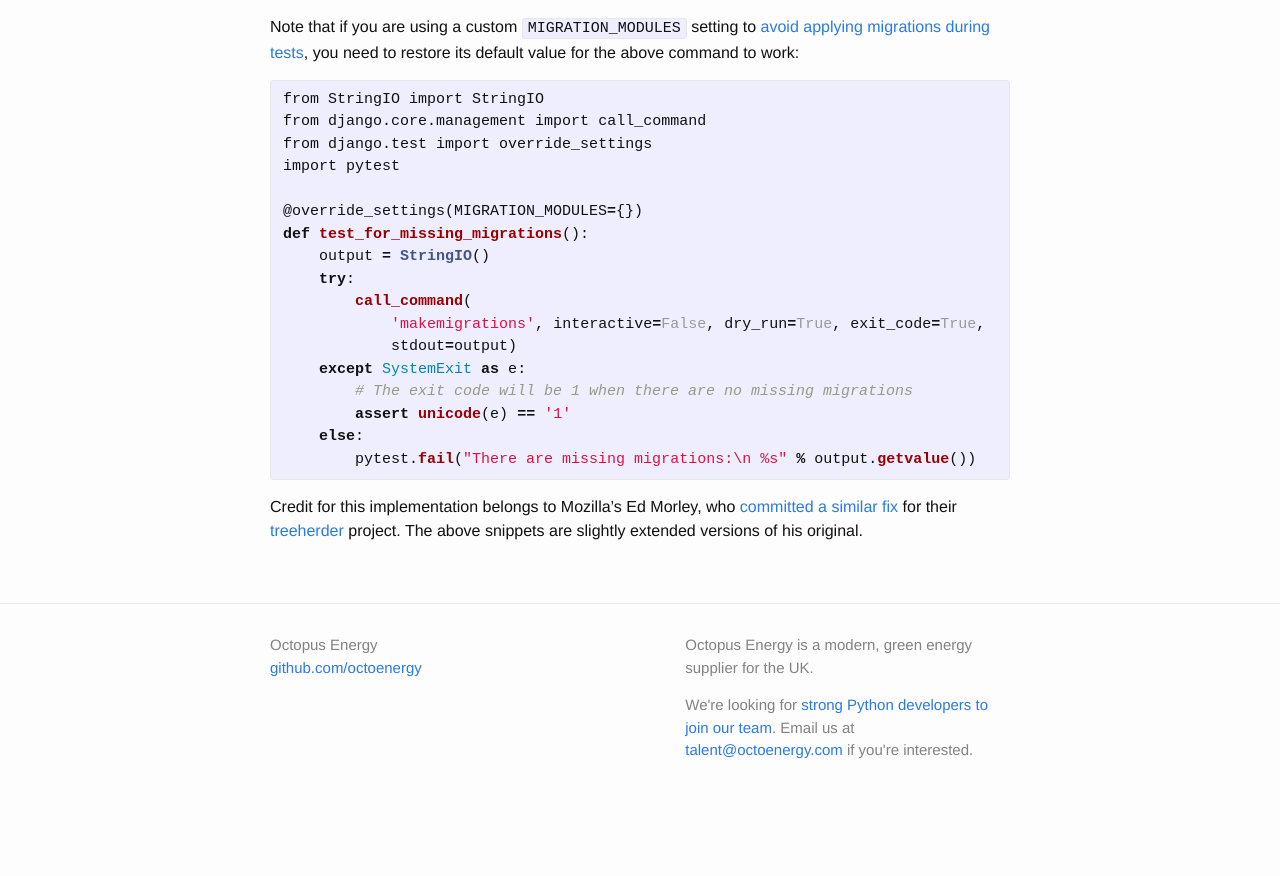
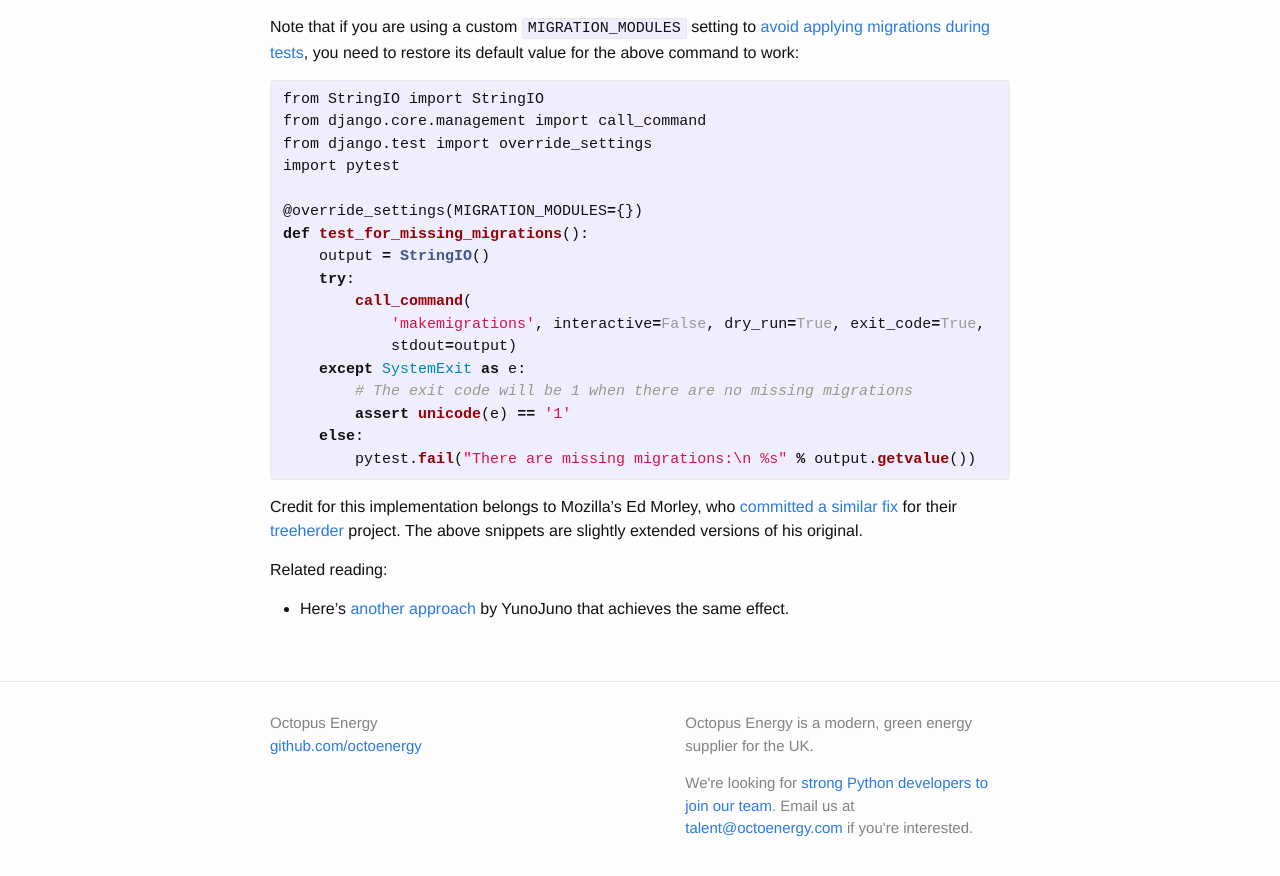
Before and after one commit to octoenergy/octoenergy.github.io, a Jekyll site: the page built from _posts/2016-01-21-testing-for-missing-migrations-in-django.markdown, in a window 1280 px wide and 900 px high, scrolled down 797 px. Shown: the top 876 px of the window. Built offline with Jekyll 4.4.1, drawn with Linux system fonts in a browser that asks for light colours; before the commit the page ends 1619 px from its top, so only the background shows below that.

Commit message:
Update article with link to YunoJuno

```diff
--- a/_posts/2016-01-21-testing-for-missing-migrations-in-django.markdown
+++ b/_posts/2016-01-21-testing-for-missing-migrations-in-django.markdown
@@ -65,3 +65,7 @@ Credit for this implementation belongs to Mozilla's Ed Morley, who [committed a
 similar fix](https://github.com/mozilla/treeherder/commit/dd539147716125bb4d2798cdaf613e294c363fb2)
 for their [treeherder](https://github.com/mozilla/treeherder/) project. The above snippets are
 slightly extended versions of his original.
+
+Related reading:
+
+- Here's [another approach](http://tech.yunojuno.com/keeping-on-top-of-django-migrations) by YunoJuno that achieves the same effect.
```
Also changed, not shown: 2 other files.
